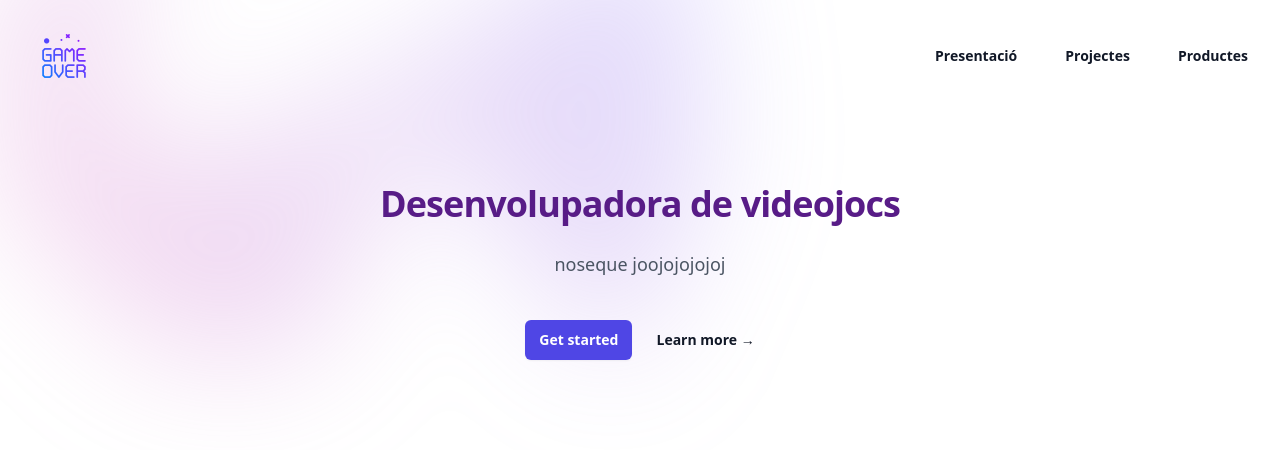
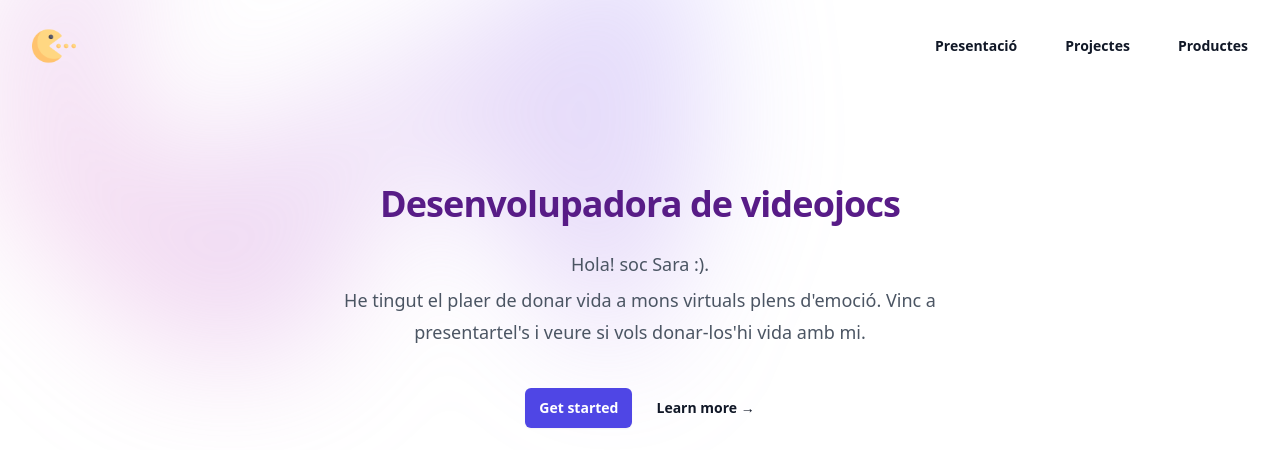
Before and after one commit to 2DAM-202324-PROJECTE/landing-page-personal-sarabogdan, a website built with Vite: page index.html in a window 1280 px wide. Shown: the top 450 px of the page. Built offline with nearby package versions, Linux system fonts and the light colour scheme.

Commit message:
canvi logo

```diff
--- a/index.html
+++ b/index.html
@@ -17,7 +17,7 @@
         <div class="flex lg:flex-1">
           <a href="#" class="-m-1.5 p-1.5">
             <span class="sr-only">Your Company</span>
-            <img class="h-16 w-auto" src="public/juego-terminado.png" alt="">
+            <img class="h-11 w-auto" src="public/jugador%20(1).png" alt="">
           </a>
         </div>
         <div class="flex lg:hidden">
@@ -41,7 +41,7 @@
         <div class="fixed inset-y-0 right-0 z-50 w-full overflow-y-auto bg-white px-6 py-6 sm:max-w-sm sm:ring-1 sm:ring-gray-900/10">
           <div class="flex items-center justify-between">
             <a href="#" class="-m-1.5 p-1.5">
-              <span class="sr-only">Your Company</span>
+              <span class="sr-only">hjhghjh</span>
               <img class="h-8 w-auto" src="" alt="">
             </a>
             <button @click="menuOpen=false" type="button" class="-m-2.5 rounded-md p-2.5 text-gray-700">
@@ -76,7 +76,8 @@
         <div class="mx-auto max-w-7xl px-6 lg:px-8">
           <div class="mx-auto max-w-2xl text-center">
             <h1 class="text-4xl font-bold tracking-tight text-purple-900 sm:text-4xl">Desenvolupadora de videojocs</h1>
-            <p class="mt-6 text-lg leading-8 text-gray-600">noseque joojojojojoj</p>
+            <p class="mt-6 text-lg leading-8 text-gray-600">Hola! soc Sara :).</p>
+            <p class="mt-1 text-lg leading-8 text-gray-600">He tingut el plaer de donar vida a mons virtuals plens d'emoció. Vinc a presentartel's i veure si vols donar-los'hi vida amb mi.</p>
             <div class="mt-10 flex items-center justify-center gap-x-6">
               <a href="#" class="rounded-md bg-indigo-600 px-3.5 py-2.5 text-sm font-semibold text-white shadow-sm hover:bg-indigo-500 focus-visible:outline focus-visible:outline-2 focus-visible:outline-offset-2 focus-visible:outline-indigo-600">Get started</a>
               <a href="#" class="text-sm font-semibold leading-6 text-gray-900">Learn more <span aria-hidden="true">→</span></a>
```
Also changed, not shown: public/juego-terminado.png (deleted), public/jugador (1).png (added), public/pikachu.png (deleted).
